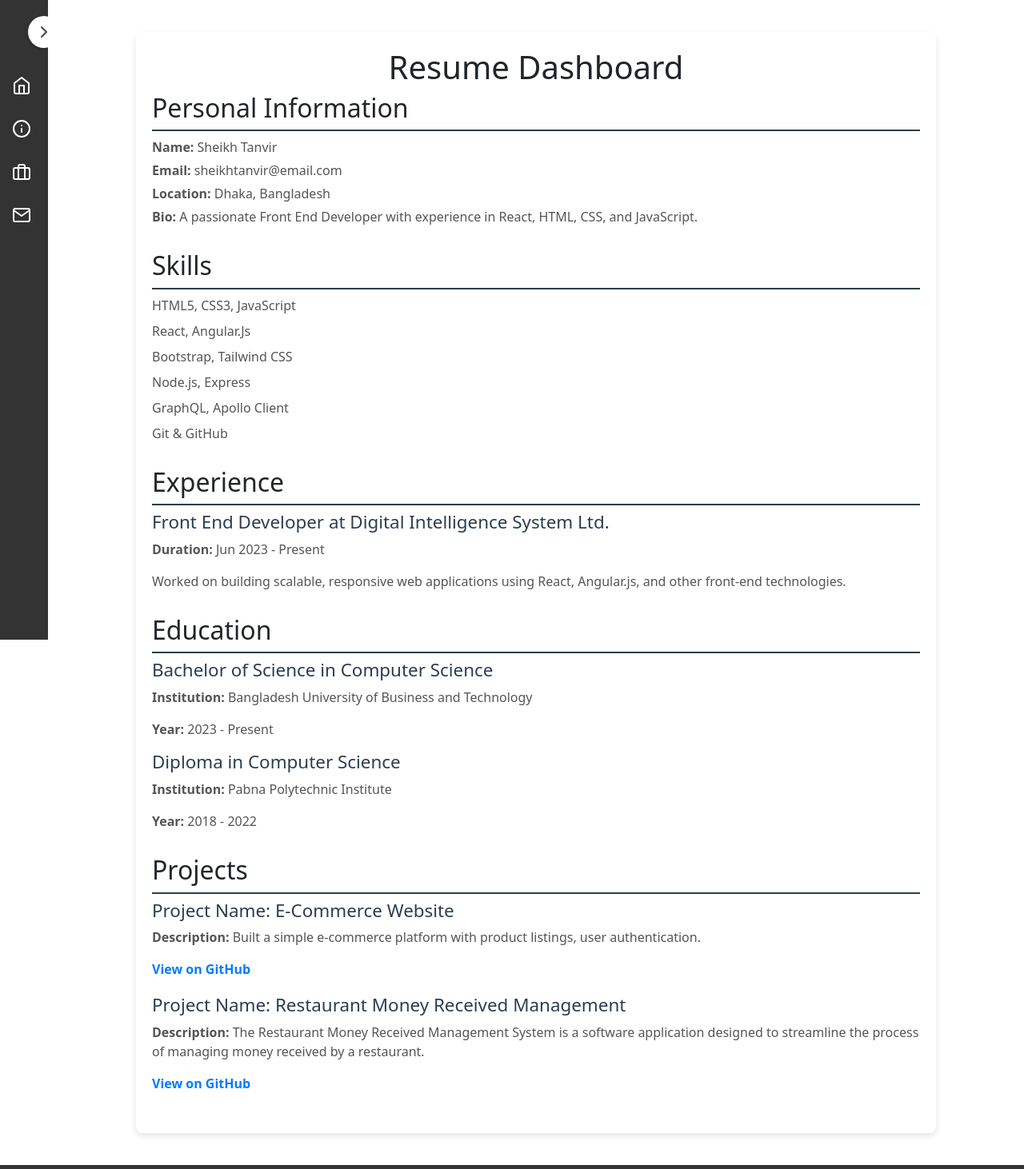
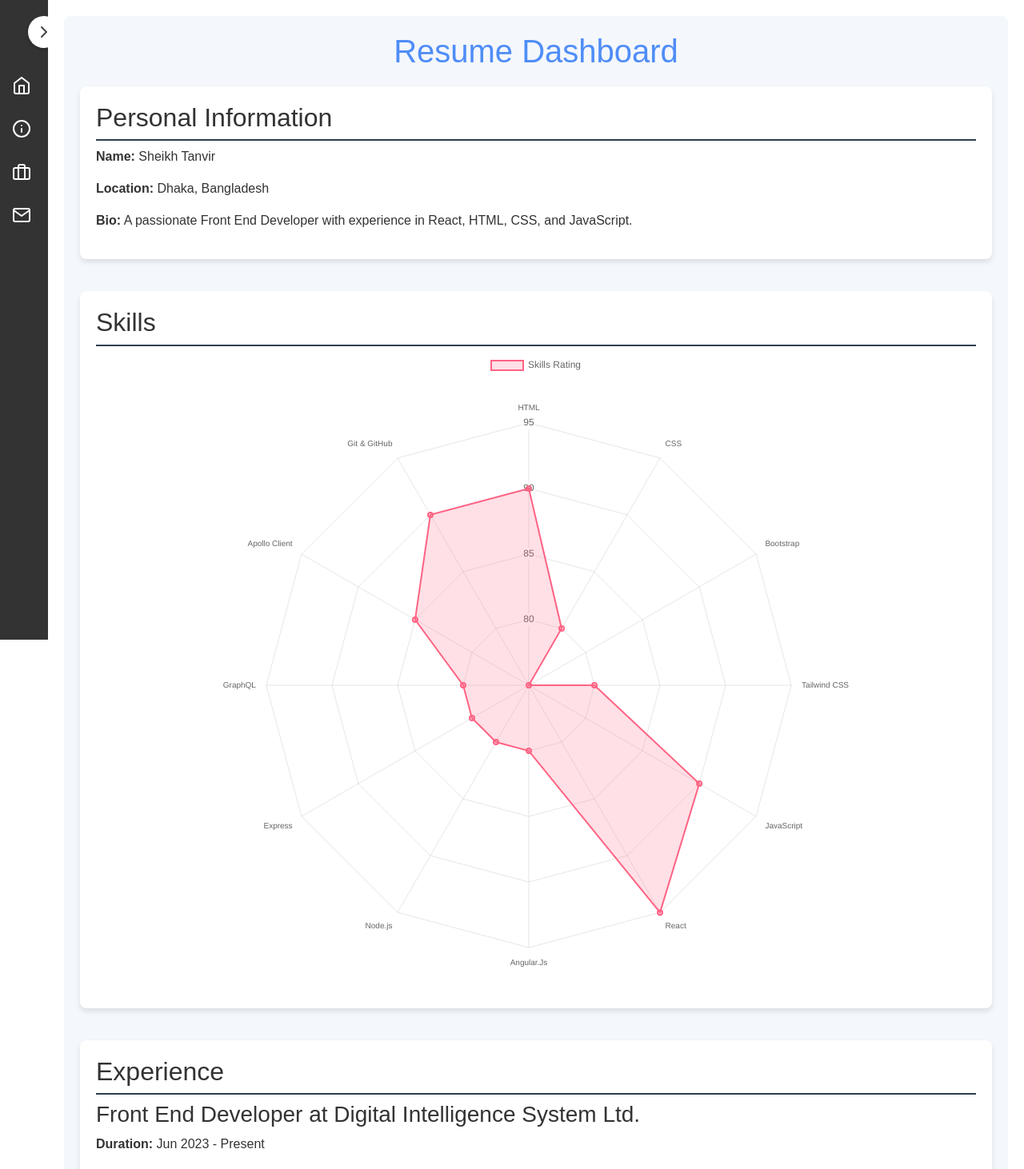
Before and after one commit to sktanvircse/Dashboard, a React (Create React App) app: page /dashboard in a window 1280 px wide. Shown: the top 1462 px of the page at 80% size. Built offline with nearby package versions, Linux system fonts and the light colour scheme.

Commit message:
dashboard css and design update

```diff
--- a/src/index.js
+++ b/src/index.js
@@ -2,7 +2,7 @@ import React from 'react';
 import ReactDOM from 'react-dom/client';
 import './index.css';
 import App from './App';
-import reportWebVitals from './reportWebVitals';
+// import reportWebVitals from './reportWebVitals';
 
 const root = ReactDOM.createRoot(document.getElementById('root'));
 root.render(
--- a/src/views/auth/Login.jsx
+++ b/src/views/auth/Login.jsx
@@ -1,5 +1,5 @@
 import React, { useState, useTransition } from 'react'
-import { useNavigate, useParams, Link } from "react-router-dom";
+import { useNavigate } from "react-router-dom";
 import { Input, Form, Row, Col, Button } from "reactstrap";
 import sidePhoto from '../../assets/images/vecteezy_futuristic-technology-concept-mixed-media-innovations-data_7019122.jpg'
 import { Copy } from "react-feather";
--- a/src/views/pages/Dashboard/index.jsx
+++ b/src/views/pages/Dashboard/index.jsx
@@ -1,36 +1,88 @@
 import React from 'react';
+import { Radar } from 'react-chartjs-2';
+import { Chart as ChartJS, RadialLinearScale, PointElement, LineElement, Filler, Title, Tooltip, Legend } from 'chart.js';
+
+ChartJS.register(RadialLinearScale, PointElement, LineElement, Filler, Title, Tooltip, Legend);
 
 const Dashboard = () => {
+  // Radar chart data for skills
+  const radarData = {
+    labels: [
+      'HTML', 'CSS', 'Bootstrap', 'Tailwind CSS', 'JavaScript',
+      'React', 'Angular.Js', 'Node.js', 'Express', 'GraphQL',
+      'Apollo Client', 'Git & GitHub'
+    ],
+    datasets: [
+      {
+        label: 'Skills Rating',
+        data: [90, 80, 75, 80, 90, 95, 80, 80, 80, 80, 85, 90], // Percentage of skills (adjust as needed)
+        backgroundColor: 'rgba(255, 99, 132, 0.2)', // Light red background
+        borderColor: 'rgba(255, 99, 132, 1)', // Red border color
+        borderWidth: 2,
+      },
+    ],
+  };
+
+
+  // Styling
+  const dashboardStyles = {
+    container: {
+      fontFamily: 'Arial, sans-serif',
+      backgroundColor: '#f4f7fc',
+      color: '#333',
+      margin: '0 auto',
+      padding: '20px',
+      maxWidth: '1500px',
+      borderRadius: '8px',
+    },
+    section: {
+      marginBottom: '40px',
+      padding: '20px',
+      backgroundColor: '#fff',
+      borderRadius: '8px',
+      boxShadow: '0 4px 6px rgba(0, 0, 0, 0.1)',
+    },
+    heading: {
+      color: '#4f8df7',
+      textAlign: 'center',
+      marginBottom: '20px',
+    },
+    skillChart: {
+      maxWidth: '800px',
+      margin: '0 auto',
+    },
+    link: {
+      color: '#4f8df7',
+      textDecoration: 'none',
+      fontWeight: 'bold',
+    },
+  };
+
   return (
-    <div className="resume-dashboard">
-      <h1>Resume Dashboard</h1>
+    <div style={dashboardStyles.container}>
+      <h1 style={dashboardStyles.heading}>Resume Dashboard</h1>
 
       {/* Personal Information Section */}
-      <section className="section personal-info">
+      <section style={dashboardStyles.section}>
         <h2>Personal Information</h2>
         <p><strong>Name:</strong> Sheikh Tanvir</p>
-        <p><strong>Email:</strong> sheikhtanvir@email.com</p>
+        {/* <p><strong>Email:</strong> sheikhtanvir@email.com</p> */}
         <p><strong>Location:</strong> Dhaka, Bangladesh</p>
         <p><strong>Bio:</strong> A passionate Front End Developer with experience in React, HTML, CSS, and JavaScript.</p>
       </section>
 
-      {/* Skills Section */}
-      <section className="section skills">
+      {/* Skills Section with Radar Chart */}
+      <section style={dashboardStyles.section}>
         <h2>Skills</h2>
-        <ul>
-          <li>HTML5, CSS3, JavaScript</li>
-          <li>React, Angular.Js</li>
-          <li>Bootstrap, Tailwind CSS</li>
-          <li>Node.js, Express</li>
-          <li>GraphQL, Apollo Client</li>
-          <li>Git & GitHub</li>
-        </ul>
+        <div style={dashboardStyles.skillChart}>
+          <Radar data={radarData} />
+        </div>
       </section>
 
       {/* Experience Section */}
-      <section className="section experience">
+      <section style={dashboardStyles.section}>
         <h2>Experience</h2>
-        <div className="job">
+        <div>
           <h3>Front End Developer at Digital Intelligence System Ltd.</h3>
           <p><strong>Duration:</strong> Jun 2023 - Present</p>
           <p>Worked on building scalable, responsive web applications using React, Angular.js, and other front-end technologies.</p>
@@ -38,14 +90,14 @@ const Dashboard = () => {
       </section>
 
       {/* Education Section */}
-      <section className="section education">
+      <section style={dashboardStyles.section}>
         <h2>Education</h2>
-        <div className="education-item">
+        <div>
           <h3>Bachelor of Science in Computer Science</h3>
           <p><strong>Institution:</strong> Bangladesh University of Business and Technology</p>
           <p><strong>Year:</strong> 2023 - Present</p>
         </div>
-        <div className="education-item">
+        <div>
           <h3>Diploma in Computer Science</h3>
           <p><strong>Institution:</strong> Pabna Polytechnic Institute</p>
           <p><strong>Year:</strong> 2018 - 2022</p>
@@ -53,18 +105,18 @@ const Dashboard = () => {
       </section>
 
       {/* Projects Section */}
-      <section className="section projects">
+      <section style={dashboardStyles.section}>
         <h2>Projects</h2>
-        <div className="project">
+        <div>
           <h3>Project Name: E-Commerce Website</h3>
           <p><strong>Description:</strong> Built a simple e-commerce platform with product listings, user authentication.</p>
-          <a href="https://github.com/sktanvircse/E-commerce_Website" target="_blank" rel="noopener noreferrer">View on GitHub</a>
+          <a href="https://github.com/sktanvircse/E-commerce_Website" target="_blank" rel="noopener noreferrer" style={dashboardStyles.link}>View on GitHub</a>
         </div>
 
-        <div className="project">
+        <div>
           <h3>Project Name: Restaurant Money Received Management</h3>
           <p><strong>Description:</strong> The Restaurant Money Received Management System is a software application designed to streamline the process of managing money received by a restaurant.</p>
-          <a href="https://github.com/sktanvircse/Restaurant-Money-Received-Management" target="_blank" rel="noopener noreferrer">View on GitHub</a>
+          <a href="https://github.com/sktanvircse/Restaurant-Money-Received-Management" target="_blank" rel="noopener noreferrer" style={dashboardStyles.link}>View on GitHub</a>
         </div>
       </section>
     </div>
--- a/src/views/partial/Footer.jsx
+++ b/src/views/partial/Footer.jsx
@@ -1,5 +1,5 @@
 import React from 'react';
-import { Facebook, Linkedin, Instagram, GitHub } from 'react-feather';
+import { Facebook, Linkedin, GitHub } from 'react-feather';
 
 const Footer = () => {
   return (
```
Also changed, not shown: src/Router.js (+8 -9 lines).
